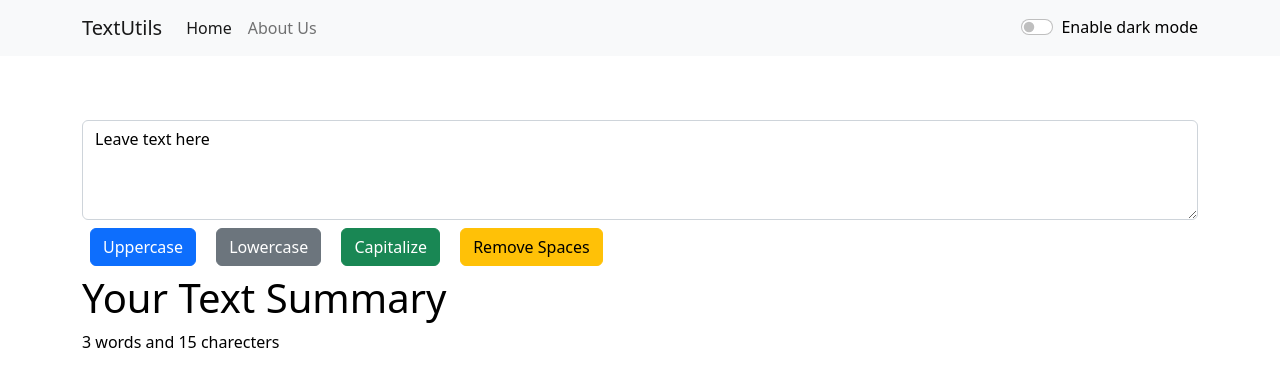
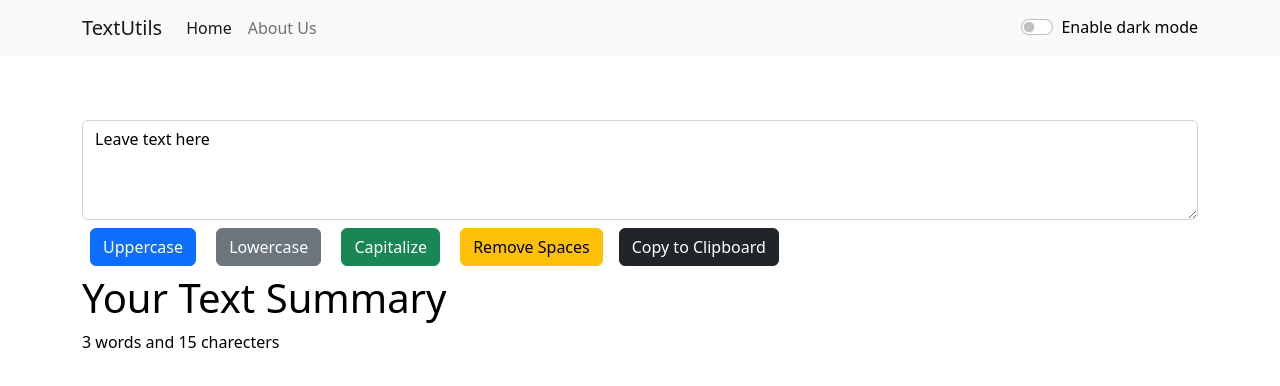
Before and after one commit to shyamtala003/TextUtils, a React (Create React App) app: page / in a window 1280 px wide. Shown: the top 386 px of the page. Built offline with nearby package versions, Linux system fonts and the light colour scheme; the HTML template or start-up script is replaced by a standard one.

Commit message:
"minor fixes"

```diff
--- a/src/components/About.js
+++ b/src/components/About.js
@@ -5,7 +5,8 @@ import Container from "react-bootstrap/esm/Container";
 const About = ({ mode }) => {
   return (
     <Container className="my-4">
-      <Accordion defaultActiveKey={["0"]} alwaysOpen>
+      <Accordion>
+        {/* defaultActiveKey={["0"]} alwaysOpen */}
         <Accordion.Item
           eventKey="0"
           style={{
--- a/src/components/TextForm.js
+++ b/src/components/TextForm.js
@@ -54,6 +54,10 @@ const TextForm = ({ mode, setAlertData }) => {
     settext(newText.join(" "));
     setAlertData("all unnecessary white space has been removed", "success");
   };
+  let handleCopyClipBoard = () => {
+    navigator.clipboard.writeText(text);
+    setAlertData("text copied", "success");
+  };
 
   return (
     <>
@@ -104,6 +108,15 @@ const TextForm = ({ mode, setAlertData }) => {
         >
           Remove Spaces
         </Button>
+        <Button
+          variant="dark"
+          className="m-2"
+          type="button"
+          onClick={handleCopyClipBoard}
+          disabled={disabledBtn}
+        >
+          Copy to Clipboard
+        </Button>
       </Container>
 
       <Container>
@@ -112,7 +125,7 @@ const TextForm = ({ mode, setAlertData }) => {
         </h1>
         <p style={{ color: mode === "light" ? "black" : "white" }}>
           {
-            text.split(" ").filter((el) => {
+            text.split(/\s+/).filter((el) => {
               return el.length !== 0;
             }).length
           }{" "}
```
